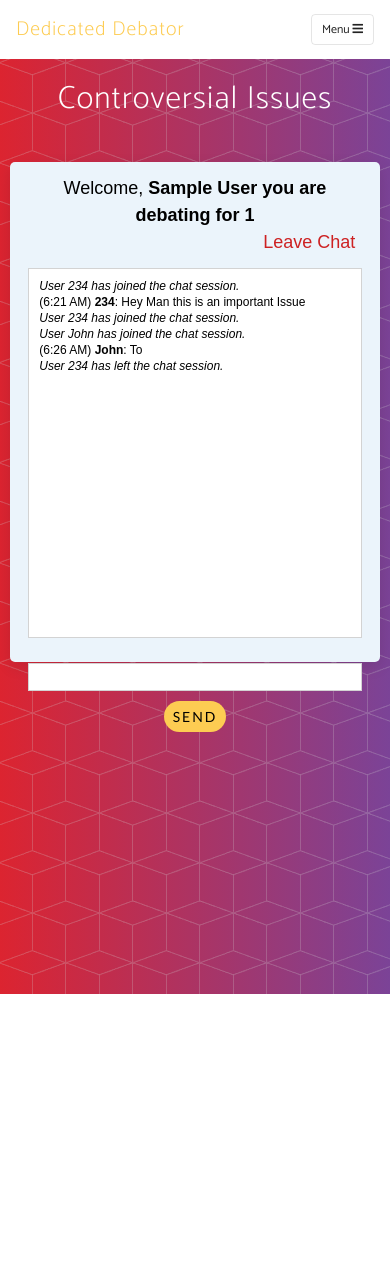
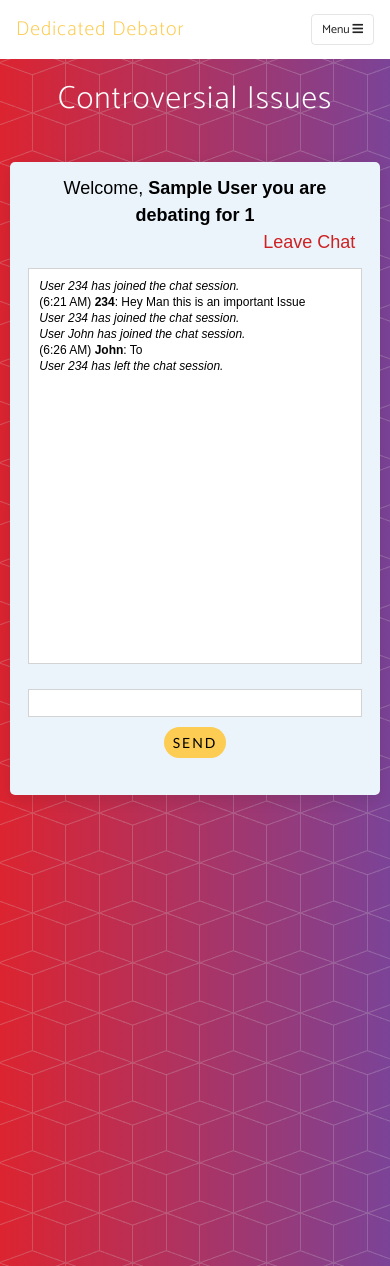
Before and after one commit to stevegardiner26/Dedicated-Debator, a PHP site: page /testChat.php in a window 390 px wide. Before the commit the page ends 994 px from the top, so only its background shows below. Run offline with PHP 8.4, Linux system fonts and the light colour scheme; the visitor is signed in with stand-in values (Sample User, id 1); some libraries are stand-ins or nearby versions; some web fonts are replaced.

Commit message:
Fix Mobile Scrolling on Chat and Creation

```diff
--- a/testChat.php
+++ b/testChat.php
@@ -208,19 +208,22 @@ else{
     @media only screen and (max-width: 991px) {
         .loginMast {
             padding-top: 0 !important;
+            height: 150vh !important;
         }
 
         .chatMast {
-            overflow: hidden !important;
             padding-top: 50px !important;
+            height: 150vh !important;
         }
 
         #wrapper {
             width: 95vw !important;
+            height: 75vh !important;
         }
 
         #chatbox {
             width: 90% !important;
+            height: 65% !important;
         }
 
         #usermsg {
@@ -229,6 +232,10 @@ else{
 
         #submitmsg {
             margin: 10px auto !important;
+        }
+
+        body {
+            overflow-y: scroll !important;
         }
     }
 
```
